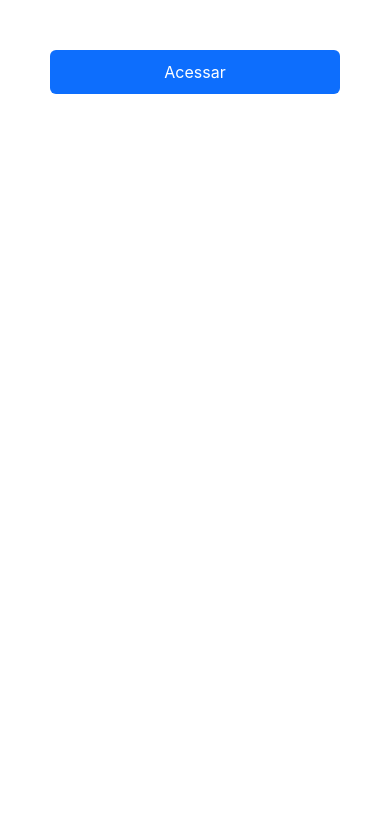
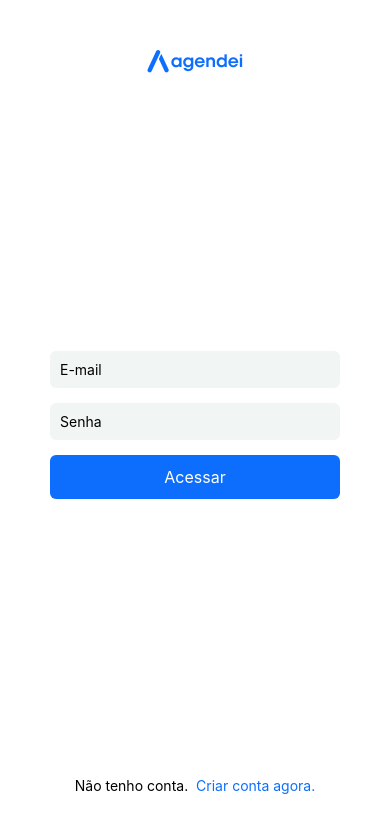
Before and after one commit to vandodev/Agendei, a React Native app in the folder mobile/: screen / in a window 390 px wide. Shown: the top 832 px of the page. Built offline with nearby package versions, Linux system fonts and the light colour scheme.

Commit message:
:ambulance: :heart: :hospital: Mobile - Tela de login

```diff
--- a/mobile/App.js
+++ b/mobile/App.js
@@ -1,20 +1,7 @@
-import { StatusBar } from 'expo-status-bar';
-import { Text, View } from 'react-native';
-import Button from './src/components/button/button.jsx'
-
-export const styles = {
-    container: {
-      backgroundColor: "withe",
-      flex: 1,
-      padding: 50,
-      justifyContent: "space-between"
-  },
-}
+import Login from './src/screens/login/login.jsx';
 
 export default function App() {
   return (
-    <View style={styles.container}>
-      <Button text="Acessar"/>
-    </View>
+   <Login />
   );
 }
--- /dev/null
+++ b/mobile/src/screens/login/login.jsx
@@ -0,0 +1,39 @@
+import { Image, Text, TextInput, View, TouchableOpacity } from "react-native";
+import logo from "../../assets/logo.png"
+import { styles } from "./login.style";
+import Button from "../../components/button/button.jsx"
+
+
+function Login() {
+    return <View style={styles.container}>
+        <View style={styles.containerLogo}>
+            <Image source={logo} style={styles.logo} />
+        </View>
+
+        <View >
+            <View style={styles.containerInput}>
+                <TextInput placeholder="E-mail" style={styles.input} />
+            </View>
+
+            <View style={styles.containerInput}>
+                <TextInput
+                    placeholder="Senha"
+                    style={styles.input}
+                    secureTextEntry={true} />
+            </View>
+            <Button text="Acessar" />
+        </View>
+
+        <View style={styles.footer}>
+            <Text>Não tenho conta. </Text>
+            <TouchableOpacity >
+                <Text style={styles.footerLink}> Criar conta agora.</Text>
+            </TouchableOpacity>
+
+        </View>
+
+    </View>
+
+}
+
+export default Login;
--- /dev/null
+++ b/mobile/src/screens/login/login.style.js
@@ -0,0 +1,34 @@
+import { COLORS, FONT_SIZE } from "../../constants/theme.js";
+
+export const styles = {
+    container: {
+        backgroundColor: COLORS.white,
+        flex: 1,
+        padding: 50,
+        justifyContent: "space-between"
+    },
+    containerLogo: {
+        alignItems: "center"
+    },
+    logo: {
+        width: 100,
+        height: 23
+    },
+    containerInput: {
+        marginBottom:15
+    },
+    input: {
+        backgroundColor: COLORS.gray5,
+        padding: 10,
+        borderRadius: 6,
+    },
+    footer:{
+        alignItems:"center",
+        justifyContent:"center",
+        flexDirection:"row",
+    },
+    footerLink:{
+        color:COLORS.blue
+    }
+
+}
```
